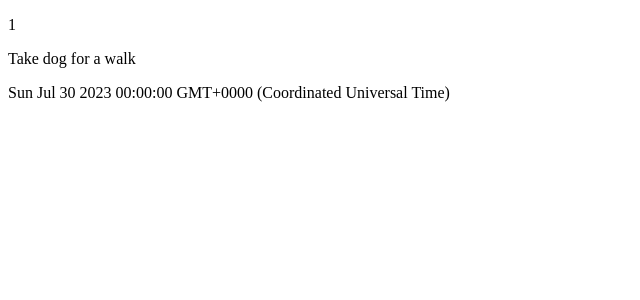
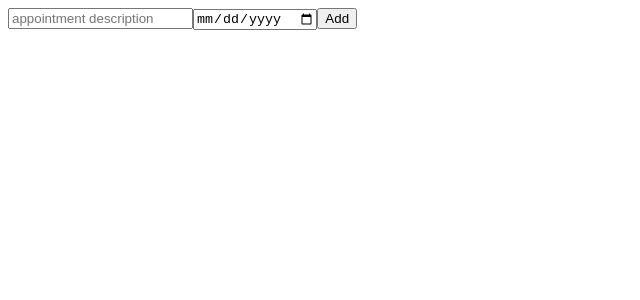
Before and after one commit to hfang821/appointment-app, an Angular app: page / in a window 1280 px wide. Shown: the top 300 px of the page, without its empty margins (0-640 px from the left). Built offline with nearby package versions, Linux system fonts and the light colour scheme.

Commit message:
add two way binding to the form with the appointment list and add a add appointment function through a button onclick function

```diff
--- a/src/app/app.module.ts
+++ b/src/app/app.module.ts
@@ -1,6 +1,6 @@
 import { NgModule } from '@angular/core';
 import { BrowserModule } from '@angular/platform-browser';
-
+import { FormsModule } from '@angular/forms';
 import { AppComponent } from './app.component';
 import { AppointmentListComponent } from './appointment-list/appointment-list.component';
 
@@ -10,7 +10,8 @@ import { AppointmentListComponent } from './appointment-list/appointment-list.co
     AppointmentListComponent
   ],
   imports: [
-    BrowserModule
+    BrowserModule,
+    FormsModule
   ],
   providers: [],
   bootstrap: [AppComponent]
--- a/src/app/appointment-list/appointment-list.component.html
+++ b/src/app/appointment-list/appointment-list.component.html
@@ -1,3 +1,5 @@
-<p>{{appointment.id}}</p>
-<p>{{appointment.title}}</p>
-<p>{{appointment.date}}</p>
+<div>
+    <input [(ngModel)]="newAppointmentTitle" placeholder="appointment description">
+    <input [(ngModel)]="newAppointmentDate" type="date" placeholder="appointment date">
+    <button (click)="addAppointment()">Add</button>
+</div>
--- a/src/app/appointment-list/appointment-list.component.ts
+++ b/src/app/appointment-list/appointment-list.component.ts
@@ -8,12 +8,29 @@ import { Appointment } from '../models/appointment';
 })
 export class AppointmentListComponent {
 
-  appointment: Appointment = {
-    id: 1,
-    title: 'Take dog for a walk',
-    date: new Date('2023-07-30')
+  newAppointmentTitle: string = "";
+  newAppointmentDate: Date = new Date();
+
+  appointments: Appointment[] = []
+
+  addAppointment(){
+    if(this.newAppointmentTitle.trim().length && this.newAppointmentDate){
+      // Create a new appointment
+      let newAppointment: Appointment = {
+        id: Date.now(),
+        title: this.newAppointmentTitle,
+        date: this.newAppointmentDate,
+      }
+
+      this.appointments.push(newAppointment);
+
+      // Reset the form
+      this.newAppointmentTitle = "";
+      this.newAppointmentDate = new Date();
+
+      alert(this.appointments.length);
+    }
   }
-
 }
 
 // When you don't need an object or method that contain actual values, use interfaces.
```
